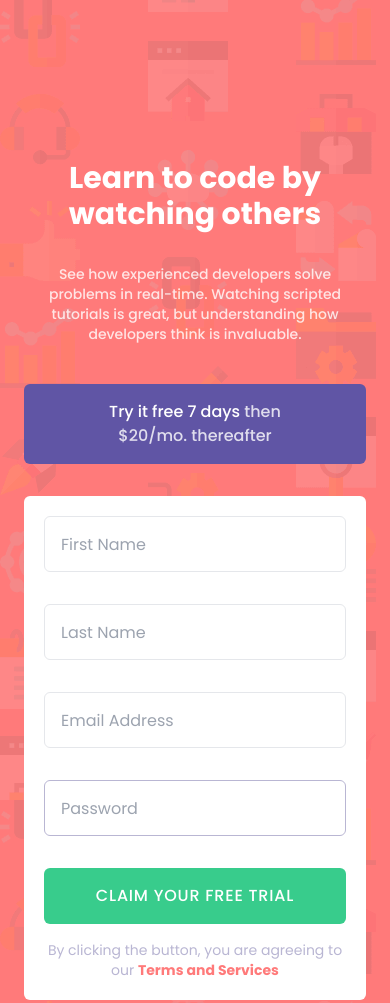
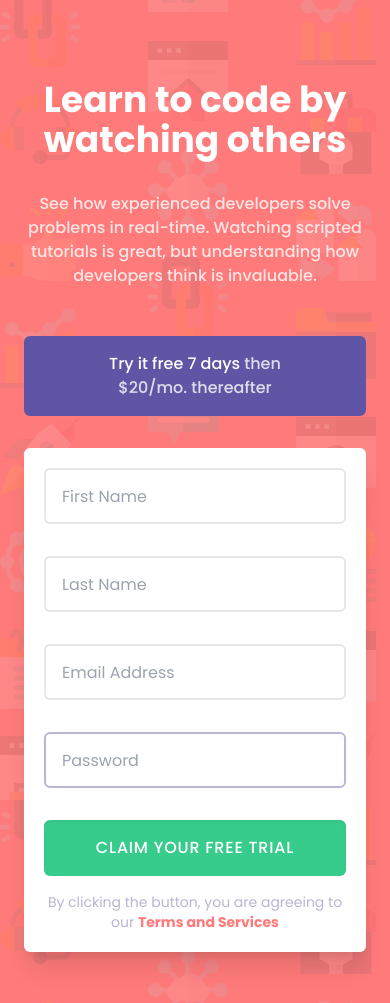
Before and after one commit to Dhairyash-1/Signup-Form, a website built with Vite: page index.html in a window 390 px wide. Shown: the top 1003 px of the page. Built offline with nearby package versions, Linux system fonts and the light colour scheme.

Commit message:
design completed responsive

```diff
--- a/index.html
+++ b/index.html
@@ -6,6 +6,8 @@
     <!-- displays site properly based on user's device -->
     <link rel="preconnect" href="https://fonts.googleapis.com" />
     <link rel="preconnect" href="https://fonts.gstatic.com" crossorigin />
+
+    <!-- google fonts link  -->
     <link
       href="https://fonts.googleapis.com/css2?family=Poppins:wght@400;500;600;700&display=swap"
       rel="stylesheet"
@@ -17,63 +19,71 @@
       sizes="32x32"
       href="./images/favicon-32x32.png"
     />
+    <!-- css file link -->
     <link rel="stylesheet" href="main.css" />
-
     <title>Sign up form</title>
   </head>
   <body class="h-full overflow-scroll">
     <main
-      class="max-w-full px-6 flex flex-col gap-10 items-center justify-center bg-[url('./images/bg-intro-desktop.png')] h-full md:h-screen bg-red md:flex-row lg:px-36 md:px-20 md:justify-between py-40"
+      class="sm:p-16 max-w-full px-6 flex flex-col items-center justify-center bg-[url('./images/bg-intro-desktop.png')] h-full md:h-screen bg-red md:flex-row lg:px-24 md:justify-between py-20 gap-12"
     >
-      <div class="text-box text-center md:text-start">
-        <h1 class="mb-8 font-bold text-white text-3xl md:text-5xl">
+      <!-- left side text box -->
+      <!-- ********************************************************** -->
+      <div class="text-box grow shrink text-center md:text-start">
+        <h1 class="mb-8 font-bold text-white text-4xl md:text-6xl">
           Learn to code by watching others
         </h1>
-        <p class="text-white opacity-80 text-sm font-medium">
+        <p
+          class="text-white opacity-80 text-md font-medium md:text-lg max-w-lg inline"
+        >
           See how experienced developers solve problems in real-time. Watching
           scripted tutorials is great, but understanding how developers think is
           invaluable.
         </p>
       </div>
-      <div class="form-area">
+
+      <!-- sign up form -->
+      <!-- ************************************************** -->
+      <div class="form-area grow shrink sm:min-w-[412px] max-w-2xl w-full">
+        <!-- banner -->
         <div
-          class="banner mb-8 bg-blue border-none rounded-md text-white font-medium px-16 py-4 text-center"
+          class="banner mb-8 shadow-grayishBlue bg-blue border-none rounded-md text-white font-medium px-16 py-4 text-center"
         >
           Try it free 7 days
           <span class="opacity-80"> then $20/mo. thereafter</span>
         </div>
-
-        <form action="#" class="md:p-10 bg-white max-w-7xl rounded-md p-5">
+        <!-- signup form entry  -->
+        <form action="#" class="md:p-10 shadow-xl bg-white rounded-md p-5">
           <input
-            class="p-4 w-full rounded-md border- h-14 border-solid border mb-8"
+            class="p-4 w-full outline-none active:border-darkBlue focus:border-darkBlue rounded-md border- h-14 border-solid border-2 mb-8"
             type="text"
             placeholder="First Name"
             name="firstname"
             id=""
           />
           <input
-            class="p-4 w-full rounded-md border- h-14 border-solid border mb-8"
+            class="p-4 w-full outline-none active:border-darkBlue focus:border-darkBlue rounded-md border- h-14 border-solid border-2 mb-8"
             type="text"
             placeholder="Last Name"
             name="lasname"
             id=""
           />
           <input
-            class="p-4 w-full rounded-md border- h-14 border-solid border mb-8"
+            class="p-4 w-full outline-none active:border-darkBlue focus:border-darkBlue rounded-md border- h-14 border-solid border-2 mb-8"
             type="email"
             placeholder="Email Address"
             name="email"
             id=""
           />
           <input
-            class="p-4 w-full rounded-md border-grayishBlue border-solid border mb-8 h-14"
+            class="p-4 w-full outline-none active:border-darkBlue focus:border-darkBlue rounded-md border-grayishBlue border-solid border-2 mb-8 h-14"
             type="password"
             placeholder="Password"
             name="password"
             id=""
           />
           <button
-            class="bg-green border-none text-white w-full p-4 rounded-md mb-4 font-medium uppercase tracking-wider"
+            class="bg-green border-none hover:opacity-70 shadow-inner text-white w-full p-4 rounded-md mb-4 font-medium uppercase tracking-wider"
             type="submit"
           >
             Claim your free trial
@@ -85,8 +95,5 @@
         </form>
       </div>
     </main>
-    <!-- <h1>hello</h1>
-     Try it free 7 days then
-    $20/mo. thereafter First Name Last Name Email Address Password   -->
   </body>
 </html>
--- a/tailwind.config.js
+++ b/tailwind.config.js
@@ -4,7 +4,7 @@ module.exports = {
   theme: {
     screens: {
       sm: "480px",
-      md: "768px",
+      md: "850px",
       lg: "1024px",
       xl: "1280px",
       "2xl": "1440px",
```
